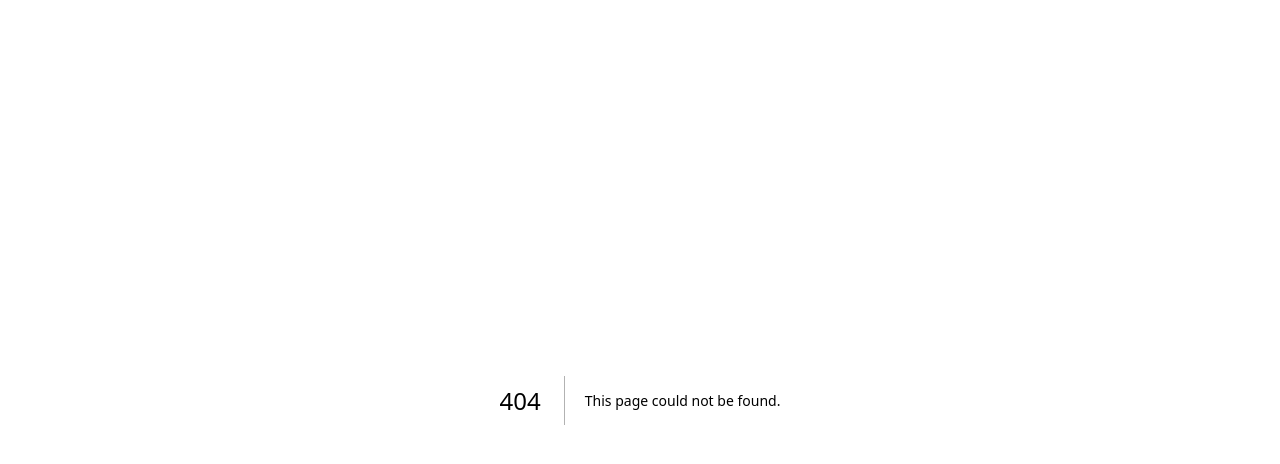
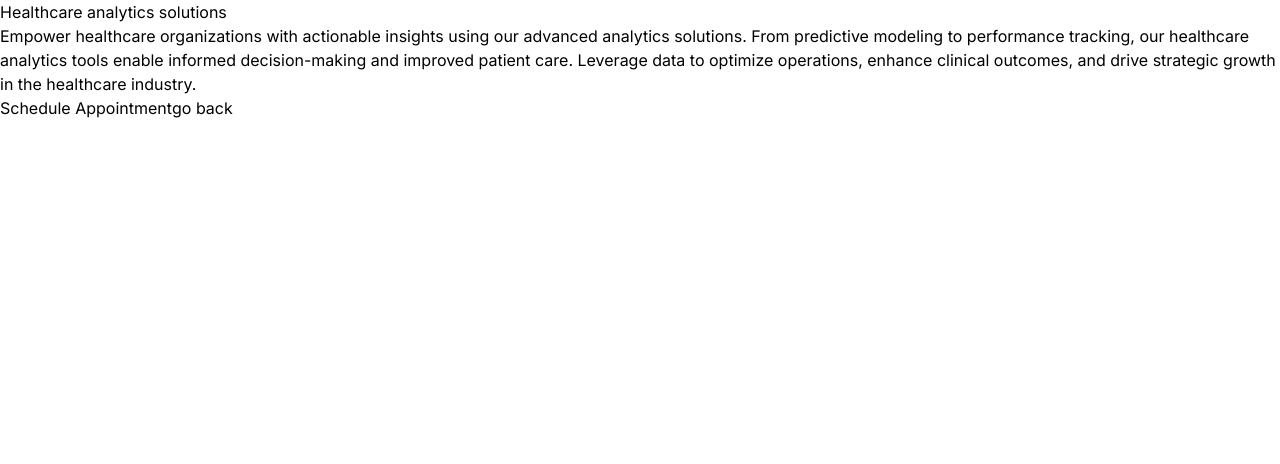
Before and after one commit to Sandeep-DSK/PlenitudoWebsite, a Next.js app: page /healthcare-analytics-solutions in a window 1280 px wide. Before the commit this address had no page. Shown: the top 464 px of the page. Built offline with nearby package versions, Linux system fonts and the light colour scheme.

Commit message:
created route for healthcare analytics solutions and data security services along with pages filled with data for the two routes

```diff
--- /dev/null
+++ b/app/data-security-services/page.tsx
@@ -0,0 +1,17 @@
+import Link from 'next/link';
+
+export default function Data() {
+  return (
+    <main>
+      <div>Data security services</div>
+      <p>
+        Ensuring the highest level of data security, we safeguard sensitive healthcare information against cyber threats
+        and breaches. Our comprehensive data security services include encryption, access control, and regular security
+        audits to maintain compliance with industry regulations. Trust us to keep your patients data secure and
+        confidential at all times.
+      </p>
+      <button>Schedule Appointment</button>
+      <Link href="/">go back</Link>
+    </main>
+  );
+}
--- /dev/null
+++ b/app/healthcare-analytics-solutions/page.tsx
@@ -0,0 +1,17 @@
+import Link from 'next/link';
+
+export default function Telemedicine() {
+  return (
+    <main>
+      <div>Healthcare analytics solutions</div>
+      <p>
+        Empower healthcare organizations with actionable insights using our advanced analytics solutions. From
+        predictive modeling to performance tracking, our healthcare analytics tools enable informed decision-making and
+        improved patient care. Leverage data to optimize operations, enhance clinical outcomes, and drive strategic
+        growth in the healthcare industry.
+      </p>
+      <button>Schedule Appointment</button>
+      <Link href="/">go back</Link>
+    </main>
+  );
+}
--- a/app/page.tsx
+++ b/app/page.tsx
@@ -37,12 +37,12 @@ export default function Home() {
           </div>
           <div className="border-2 border-purple-500">
             <div>image</div>
-            <div>title</div>
+            <Link href={'/data-security-services'}>Data Security Services</Link>
             <div>description</div>
           </div>
           <div className="border-2 border-purple-500">
             <div>image</div>
-            <div>title</div>
+            <Link href={'/healthcare-analytics-solutions '}>Healthcare Analytics Solutions</Link>
             <div>description</div>
           </div>
           <div className="border-2 border-purple-500">
--- a/app/telemedicine-solutions/page.tsx
+++ b/app/telemedicine-solutions/page.tsx
@@ -1,15 +1,15 @@
 import Link from 'next/link';
 
-export default function test() {
+export default function Telemedicine() {
   return (
     <main>
       <div>Telemedicine solutions</div>
-      <div>
+      <p>
         Our telemedicine solutions connect patients and healthcare providers seamlessly, ensuring access to quality care
         from the comfort of your home. Experience virtual consultations, prescription refills, and medical advice
         without the need for in-person visits. Improve patient outcomes and streamline healthcare delivery with our
         innovative telemedicine technology.
-      </div>
+      </p>
       <button>Schedule Appointment</button>
       <Link href="/">go back</Link>
     </main>
```
